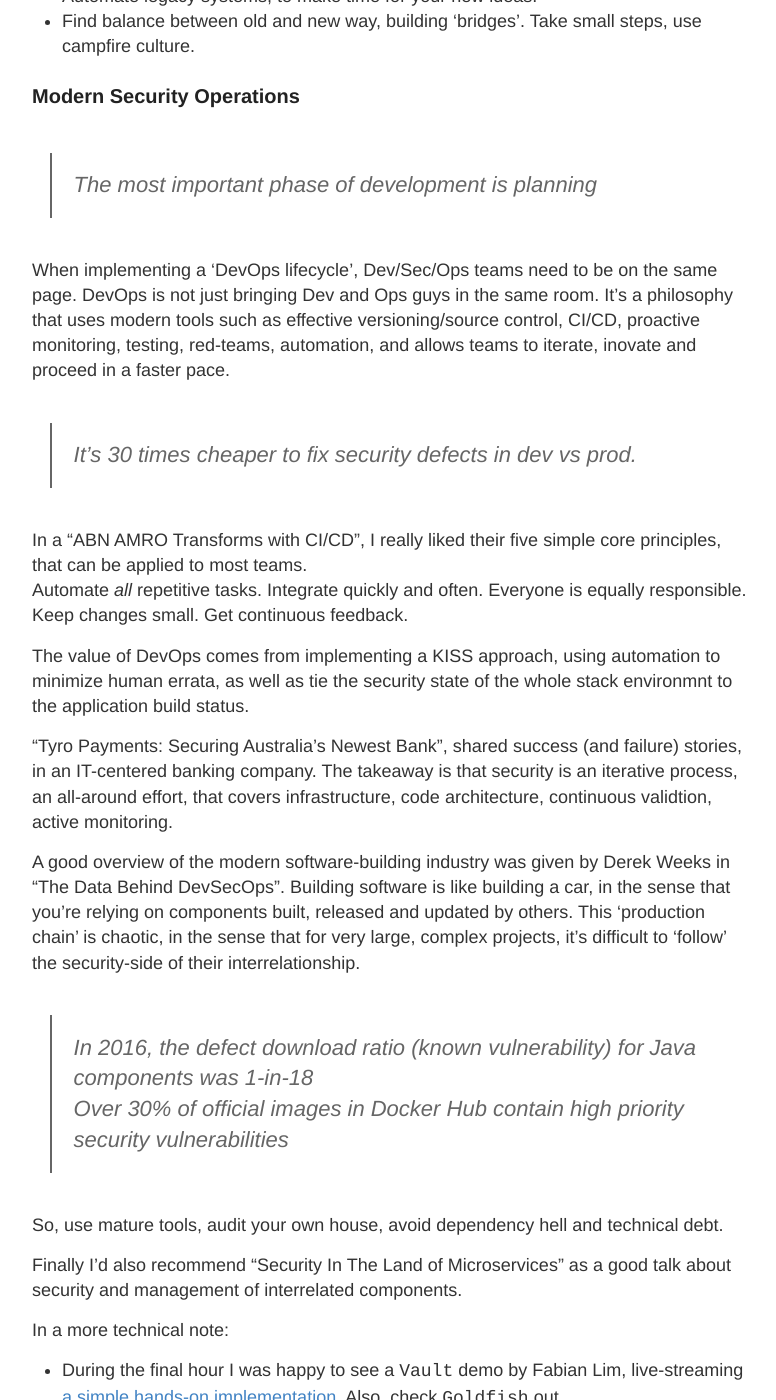
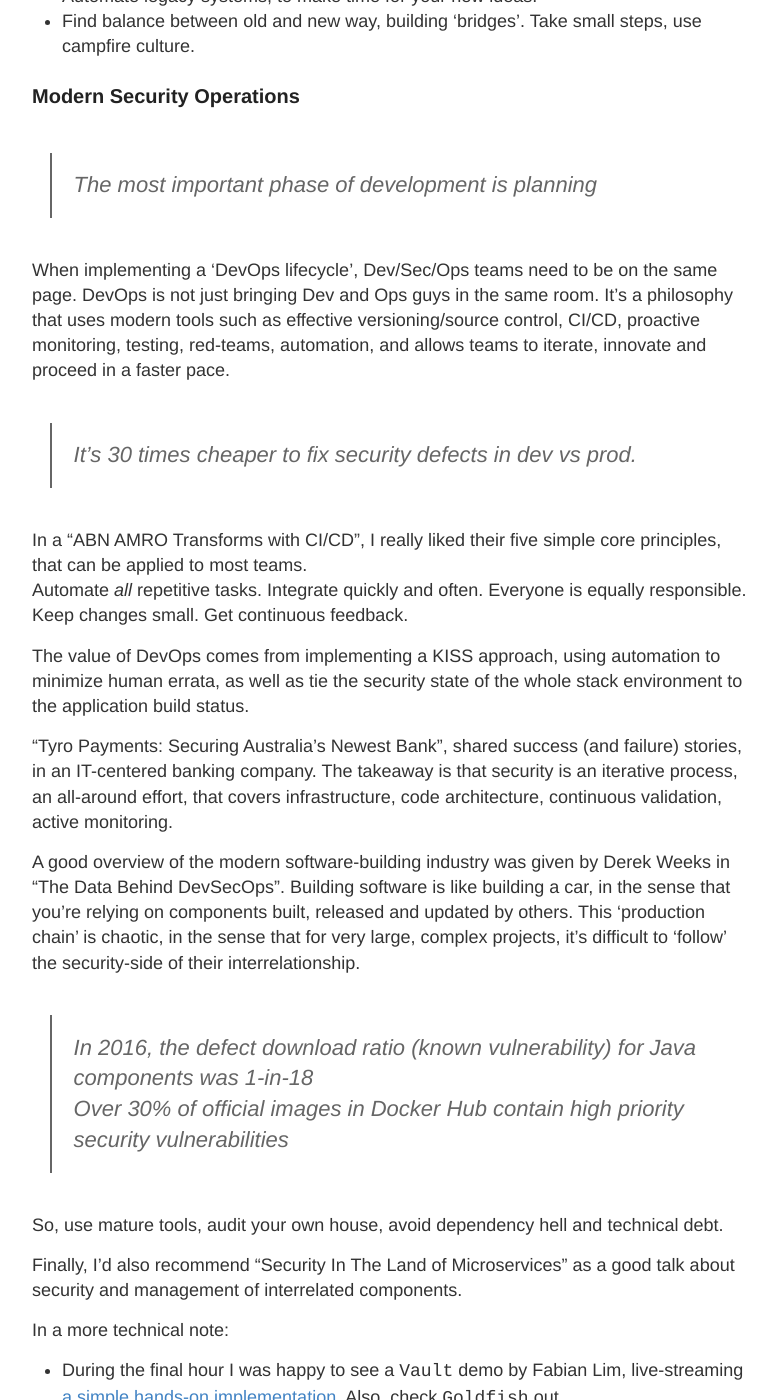
Before and after one commit to tpaschalis/tpaschalis.github.io, a Jekyll site: the page built from _posts/2017-11-09-wil-from-addo17.markdown, in a window 1280 px wide and 1400 px high, scrolled down 1227 px. Shown: the whole window, without its empty margins (248-1024 px from the left). Built offline with Jekyll 4.4.1, drawn with Linux system fonts in a browser that asks for light colours; some of the changed text lies outside the part shown.

Commit message:
WIL ADDO17 first proof

```diff
--- a/_posts/2017-11-09-wil-from-addo17.markdown
+++ b/_posts/2017-11-09-wil-from-addo17.markdown
@@ -47,16 +47,16 @@ Their takeaways are
 > The most important phase of development is planning
 
 When implementing a 'DevOps lifecycle', Dev/Sec/Ops teams need to be on the same page.
-DevOps is not just bringing Dev and Ops guys in the same room. It's a philosophy that uses modern tools such as effective versioning/source control, CI/CD, proactive monitoring, testing, red-teams, automation, and allows teams to iterate, inovate and proceed in a faster pace.
+DevOps is not just bringing Dev and Ops guys in the same room. It's a philosophy that uses modern tools such as effective versioning/source control, CI/CD, proactive monitoring, testing, red-teams, automation, and allows teams to iterate, innovate and proceed in a faster pace.
 
 > It's 30 times cheaper to fix security defects in dev vs prod.
 
 In a "ABN AMRO Transforms with CI/CD", I really liked their five simple core principles, that can be applied to most teams.
 Automate *all* repetitive tasks. Integrate quickly and often. Everyone is equally responsible. Keep changes small. Get continuous feedback.
 
-The value of DevOps comes from implementing a KISS approach, using automation to minimize human errata, as well as tie the security state of the whole stack environmnt to the application build status.
+The value of DevOps comes from implementing a KISS approach, using automation to minimize human errata, as well as tie the security state of the whole stack environment to the application build status.
 
-"Tyro Payments: Securing Australia's Newest Bank", shared success (and failure) stories, in an IT-centered banking company. The takeaway is that security is an iterative process, an all-around effort, that covers infrastructure, code architecture, continuous validtion, active monitoring.
+"Tyro Payments: Securing Australia's Newest Bank", shared success (and failure) stories, in an IT-centered banking company. The takeaway is that security is an iterative process, an all-around effort, that covers infrastructure, code architecture, continuous validation, active monitoring.
 
 A good overview of the modern software-building industry was given by Derek Weeks in "The Data Behind DevSecOps".
  Building software is like building a car, in the sense that you're relying on components built, released and updated by others. This 'production chain' is chaotic, in the sense that for very large, complex projects, it's difficult to 'follow' the security-side of their interrelationship.
@@ -65,7 +65,7 @@ A good overview of the modern software-building industry was given by Derek Week
 
 So, use mature tools, audit your own house, avoid dependency hell and technical debt.
 
-Finally I'd also recommend "Security In The Land of Microservices" as a good talk about security and management of interrelated components.
+Finally, I'd also recommend "Security In The Land of Microservices" as a good talk about security and management of interrelated components.
 
 In a more technical note:
 
@@ -118,7 +118,7 @@ It also simplifies auditability, and a way of keeping track of your 'herd'. Core
 
 People are still worried about working on the cloud instead of using their own bare metal, and for good reason. Cloud APIs are hard, and one solution is for security policies to be embedded as code. That allows peer reviewing, NIST controls in code, deployments validation in design-time, not posthumously, dry-running to help with code reviews.
 
-Garbage Collection is something I wouldn't think as a priority, but sounds like a very real problem. We think of Garbage Collection as something that happens automatically, but it is actually *not* free, and is not always optimal by default. Tooling includes `GCeasy.io`, `IBM Pattern Modelling [..] for Java`, `HP JMeter`, `Google Garbage Cat`, `Eclipse MAT`, `Heap Hero` .
+Garbage Collection is something I wouldn't think as a priority, but sounds like a very real problem. We think of Garbage Collection as something that happens automatically, but it is actually *not* free, and is not always optimal by default. Tooling includes `GCeasy.io`, `IBM Pattern Modelling for Java`, `HP JMeter`, `Google Garbage Cat`, `Eclipse MAT`, `Heap Hero` .
 
 Some other bulletpoints;
 
```
Also changed, not shown: other parts of _posts/2017-11-09-wil-from-addo17.markdown (+8 -8 lines).
